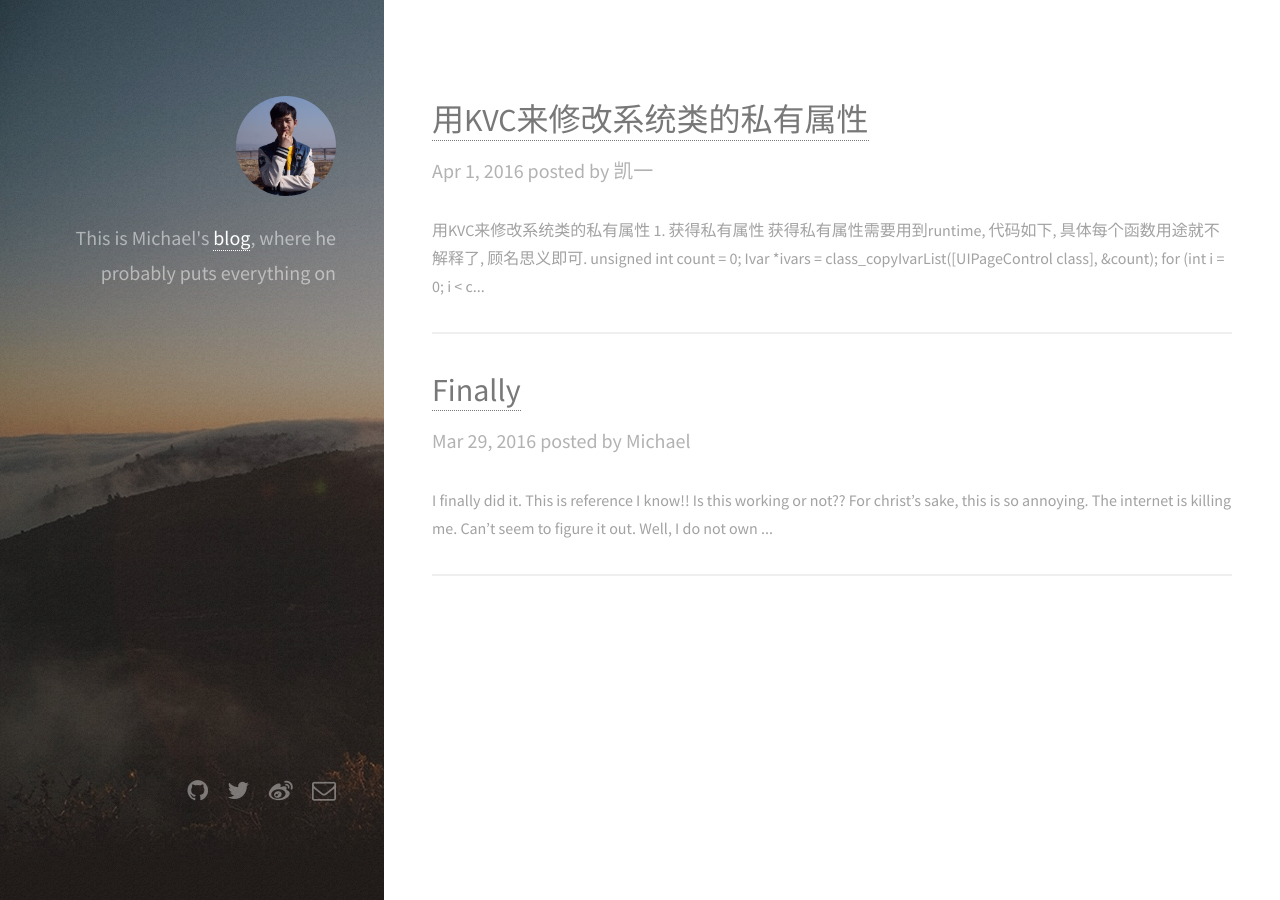
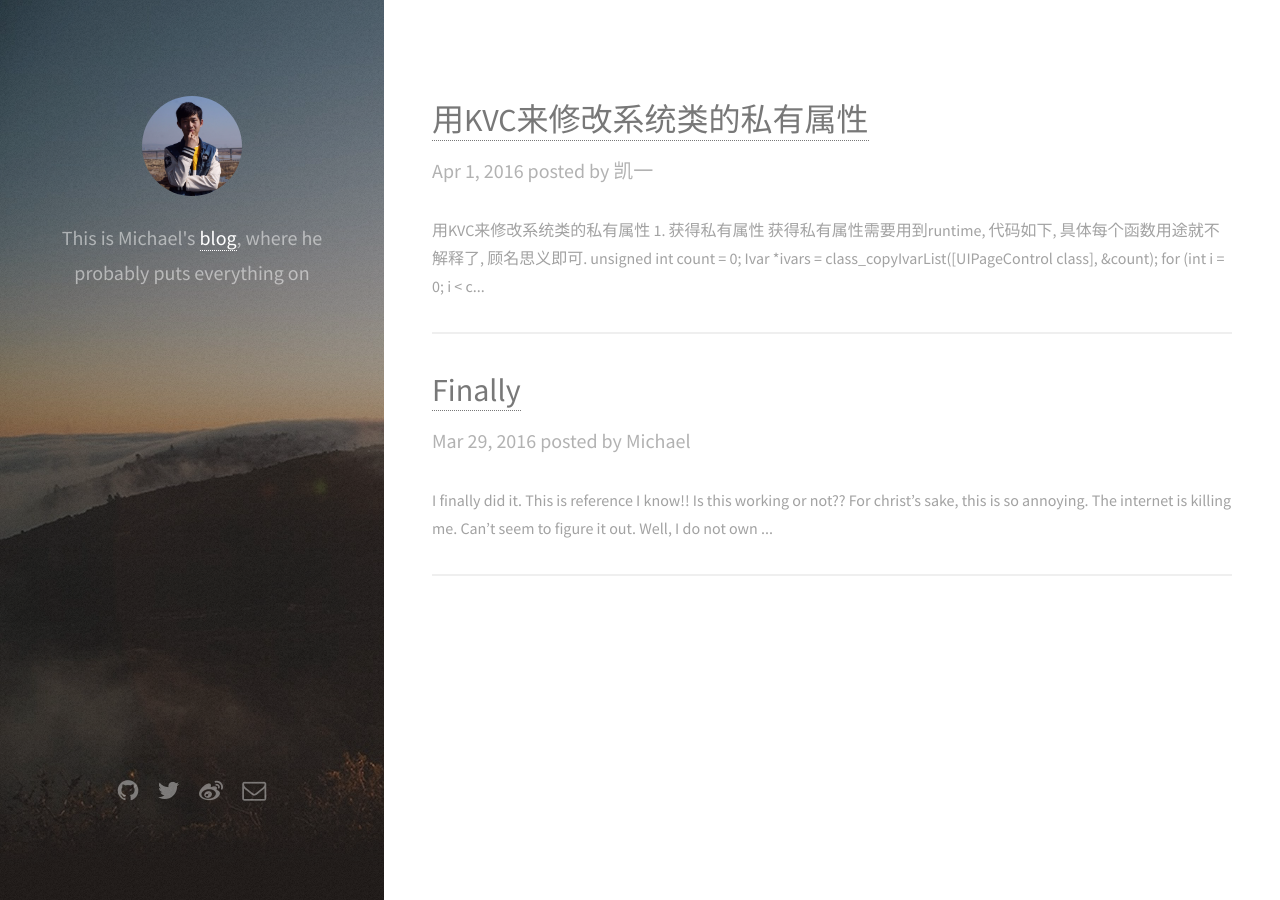
Before and after one commit to liukaiyi54/liukaiyi54.github.io, a Jekyll site: the page built from index.html, in a window 1280 px wide. Built offline with Jekyll 4.4.1, drawn with Linux system fonts in a browser that asks for light colours.

Commit message:
左边头像文字注脚都居中

```diff
--- a/_layouts/default.html
+++ b/_layouts/default.html
@@ -21,9 +21,9 @@
 	<body id="top">
 
       <header id="header">
-          <a href="/" class="image avatar"><img src="/images/avatar.jpg" alt="" /></a>
-          <h1>This is Michael's <strong><a href="/">blog</a></strong>, where<br />
-          he probably puts everything on<br />
+          <center><a href="/" class="image avatar"><img src="/images/avatar.jpg" alt="" /></a></center>
+          <center><h1>This is Michael's <strong><a href="/">blog</a></strong>, where<br />
+          he probably puts everything on</center><br />
 <!--           crafted by <a href="http://html5up.net">HTML5 UP</a>. -->
           </h1>
       </header>
@@ -34,6 +34,7 @@
         <!-- Footer -->
         <footer id="footer">
             <ul class="icons">
+            <center>
 
               {% if site.github_username %}
               <li>
@@ -104,6 +105,7 @@
 <!--                 <li>Design: <a href="http://html5up.net">HTML5 UP</a></li> -->
 <!--                 <li>Demo Images: <a href="https://unsplash.com/">Unsplash</a></li> -->
 <!--                 <li>Jekyll Template: <a href="http://cloudcannon.com">Cloud Cannon</a></li> -->
+            </center>
             </ul>
         </footer>
 
```
Also changed, not shown: 3 other files.
